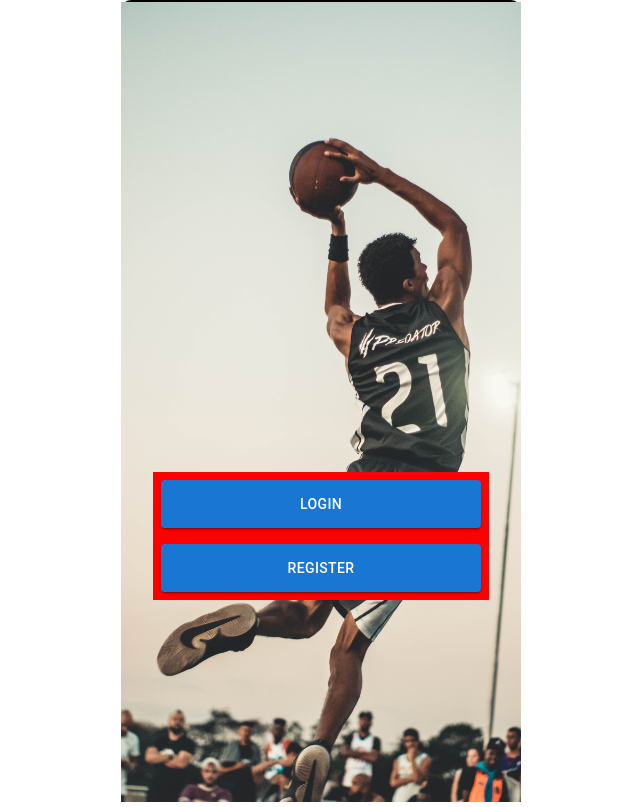
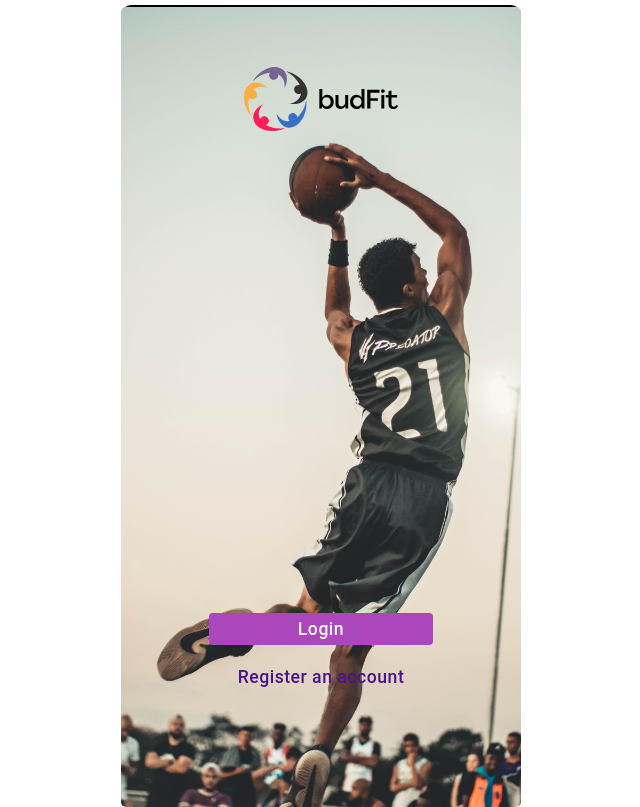
Before and after one commit to SamHardiment/budFit----Client, a React app: page / in a window 1280 px wide. Shown: the whole page, without its empty margins (319-959 px from the left). Built offline with nearby package versions, Linux system fonts and the light colour scheme.

Commit message:
update welcome page styling

```diff
--- a/src/App.css
+++ b/src/App.css
@@ -1,4 +1,5 @@
 #app {
+  margin-top: 5px;
   max-width: 400px;
   max-height: 800px;
   height: 100vh;
@@ -9,7 +10,6 @@
   justify-content: center;
   justify-items: center;
 }
-
 
 .navBar {
   position: absolute;
@@ -22,25 +22,23 @@
 
   display: grid;
   grid-template-columns: 1fr 1fr 1fr 1fr;
-  grid-template-areas:
-    "accountNavLink eventsNavLink searchNavLink chatNavLink";
+  grid-template-areas: "accountNavLink eventsNavLink searchNavLink chatNavLink";
 
   font-family: Verdana;
   margin: 0 auto;
   padding: 0;
   overflow: auto;
-
 }
 
-.navBar>a:first-of-type{
+.navBar > a:first-of-type {
   border-bottom-left-radius: 10px;
 }
 
-.navBar>a:last-of-type{
+.navBar > a:last-of-type {
   border-bottom-right-radius: 10px;
 }
 
-.navBar>a{
+.navBar > a {
   font-size: 4vw;
   text-decoration: none;
   display: block;
@@ -58,7 +56,7 @@
   border-left: 2px solid #8d76a0;
 }
 
-.navBar>a:hover {
+.navBar > a:hover {
   background: var(--dull-pink);
   color: #000;
   border-top: 2px solid #8d76a0;
@@ -69,16 +67,16 @@
 
 @media only screen and (min-height: 801px) {
   .navBar {
-    bottom:calc(100vh - 800px);
+    bottom: calc(100vh - 800px);
   }
-  .navBar>a {
+  .navBar > a {
     padding-top: 8px;
     padding-bottom: 8px;
   }
 }
 
 @media only screen and (min-width: 401px) {
-  .navBar>a {
+  .navBar > a {
     font-size: 16px;
     padding-right: 20px;
     padding-left: 20px;
--- a/src/components/HomeBtns/index.css
+++ b/src/components/HomeBtns/index.css
@@ -1,10 +1,10 @@
 .login-button,
 .register-button {
-    padding: 0.5rem;
+  padding: 0.5rem;
 }
 
 .login,
 .register {
-    width: 20rem;
-    height: 6vh;
+  width: 14rem;
+  height: 4vh;
 }
--- a/src/components/HomeBtns/index.js
+++ b/src/components/HomeBtns/index.js
@@ -2,7 +2,43 @@ import React, { useEffect, useState } from "react";
 import { useNavigate } from "react-router-dom";
 
 import "./index.css";
-import { Button } from "@mui/material";
+import { Button, ThemeProvider, createTheme } from "@mui/material";
+import { purple, grey } from "@mui/material/colors";
+
+const theme = createTheme({
+  components: {
+    MuiButton: {
+      variants: [
+        {
+          props: { variant: "text" },
+          style: {
+            textTransform: "none",
+            color: purple[900],
+            fontSize: "1.1rem",
+            border: `2px none ${purple[500]}`,
+            "&:hover": {
+              border: `2px solid ${purple[300]}`,
+              color: purple[300],
+            },
+          },
+        },
+        {
+          props: { variant: "login" },
+          style: {
+            textTransform: "none",
+            color: grey[100],
+            fontSize: "1.1rem",
+            backgroundColor: purple[400],
+            "&:hover": {
+              backgroundColor: purple[600],
+            },
+            border: `2px none ${purple[500]}`,
+          },
+        },
+      ],
+    },
+  },
+});
 
 function HomeBtns() {
   const navigate = useNavigate();
@@ -18,10 +54,10 @@ function HomeBtns() {
   };
 
   return (
-    <>
+    <ThemeProvider theme={theme}>
       <div className="login-button">
         <Button
-          variant="contained"
+          variant="login"
           className="login"
           onClick={navigateLogin}
           name="login"
@@ -32,15 +68,15 @@ function HomeBtns() {
 
       <div className="register-button">
         <Button
-          variant="contained"
+          variant="text"
           className="register"
           onClick={navigateRegister}
           name="register"
         >
-          Register
+          Register an account
         </Button>
       </div>
-    </>
+    </ThemeProvider>
   );
 }
 
--- a/src/pages/Landing/index.css
+++ b/src/pages/Landing/index.css
@@ -5,14 +5,19 @@
   width: 100vw;
   display: flex;
   justify-content: center;
-  margin: 0 auto;
+  row-gap: 300px;
+  align-items: center;
+  flex-direction: column;
+  border-radius: 5px;
 }
 
 .btn-container {
-  position: absolute;
-  bottom: 25%;
-  max-width: 350px;
+  max-width: 250px;
   height: fit-content;
   display: inline-block;
-  background-color: red;
+  margin-bottom: 50px;
 }
+
+.logo-container {
+  margin-bottom: 170px;
+}
--- a/src/pages/Landing/index.js
+++ b/src/pages/Landing/index.js
@@ -1,6 +1,6 @@
 import React from "react";
 import "./index.css";
-import { HomeBtns } from "../../components";
+import { HomeBtns, TopBar } from "../../components";
 import image from "../../assets/images/bgbball.jpg";
 
 export const Landing = () => {
@@ -14,6 +14,9 @@ export const Landing = () => {
           backgroundSize: "cover",
         }}
       >
+        <div className="logo-container">
+          <TopBar />
+        </div>
         <div className="btn-container">
           <HomeBtns />
         </div>
```
